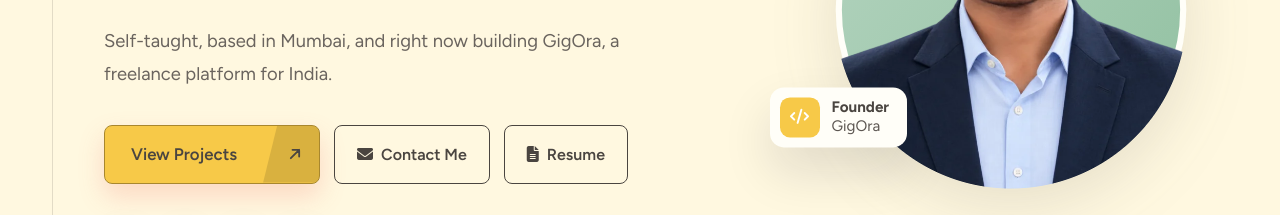
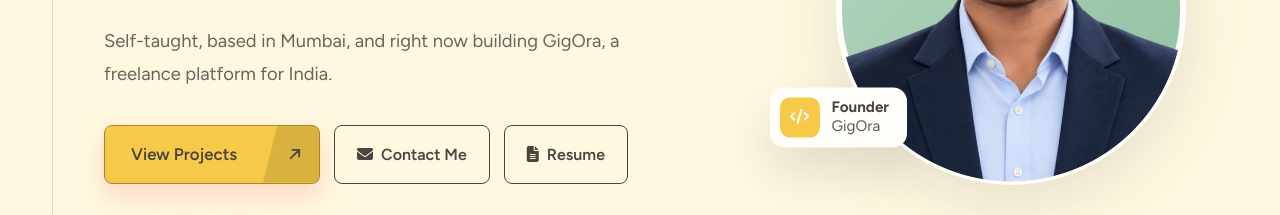
Before and after one commit to VIPK-GUPTA1827/portfolio, a plain HTML site: page index.html in a window 1280 px wide. Shown: the part 486-701 px from the top of the page. Drawn offline with Linux system fonts and the light colour scheme.

Commit message:
fix(hero): sync photo radial mask perfectly with SVG circle position

```diff
--- a/style.css
+++ b/style.css
@@ -2062,10 +2062,10 @@ body { font-weight: 400; }
 }
 .hero-photo {
     clip-path: none;
-    -webkit-mask-image: radial-gradient(ellipse 43% 43% at 50% 57%, #000 99.5%, transparent 100%), linear-gradient(#000, #000);
-    mask-image: radial-gradient(ellipse 43% 43% at 50% 57%, #000 99.5%, transparent 100%), linear-gradient(#000, #000);
-    -webkit-mask-size: 100% 100%, 100% 57%;
-    mask-size: 100% 100%, 100% 57%;
+    -webkit-mask-image: radial-gradient(ellipse 42% 42% at 50% 56.25%, #000 99.5%, transparent 100%), linear-gradient(#000, #000);
+    mask-image: radial-gradient(ellipse 42% 42% at 50% 56.25%, #000 99.5%, transparent 100%), linear-gradient(#000, #000);
+    -webkit-mask-size: 100% 100%, 100% 56.25%;
+    mask-size: 100% 100%, 100% 56.25%;
     -webkit-mask-position: 0 0, 0 0;
     mask-position: 0 0, 0 0;
     -webkit-mask-repeat: no-repeat;
```
